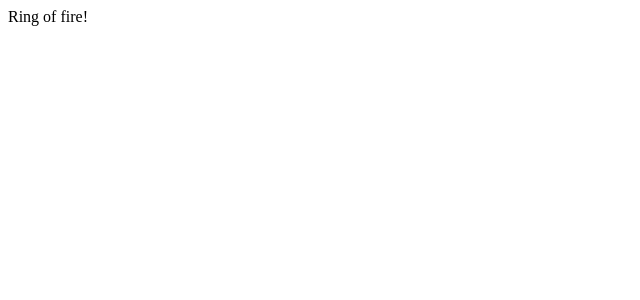
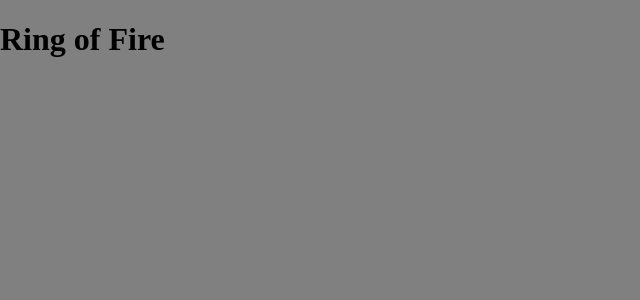
Before and after one commit to matthiasPlank/ringoffire, an Angular app: page / in a window 1280 px wide. Shown: the top 300 px of the page, without its empty margins (0-640 px from the left). Built offline with nearby package versions, Linux system fonts and the light colour scheme.

Commit message:
startScreen

```diff
--- a/src/app/app-routing.module.ts
+++ b/src/app/app-routing.module.ts
@@ -1,7 +1,10 @@
 import { NgModule } from '@angular/core';
 import { RouterModule, Routes } from '@angular/router';
+import { StartScreenComponent } from './start-screen/start-screen.component';
 
-const routes: Routes = [];
+const routes: Routes = [
+  { path: '', component: StartScreenComponent }
+];
 
 @NgModule({
   imports: [RouterModule.forRoot(routes)],
--- a/src/app/app.component.html
+++ b/src/app/app.component.html
@@ -1 +1 @@
-Ring of fire!
+<router-outlet></router-outlet>
--- a/src/app/app.module.ts
+++ b/src/app/app.module.ts
@@ -3,10 +3,12 @@
 
 import { AppRoutingModule } from './app-routing.module';
 import { AppComponent } from './app.component';
+import { StartScreenComponent } from './start-screen/start-screen.component';
 
 @NgModule({
   declarations: [
-    AppComponent
+    AppComponent,
+    StartScreenComponent
   ],
   imports: [
     BrowserModule,
--- /dev/null
+++ b/src/app/start-screen/start-screen.component.html
@@ -0,0 +1,3 @@
+<div id="startScreen">
+    <h1>Ring of Fire</h1>
+</div>
--- /dev/null
+++ b/src/app/start-screen/start-screen.component.scss
@@ -0,0 +1,8 @@
+#startScreen{
+    background-color: gray;
+    height: 100vh;
+    width: 100vw;
+    position: absolute;
+    top:0px;
+    left: 0px;
+}
--- a/src/styles.scss
+++ b/src/styles.scss
@@ -1 +1,4 @@
 /* You can add global styles to this file, and also import other style files */
+body{
+    margin: 0px;
+}
```
Also changed, not shown: src/app/start-screen/start-screen.component.ts (added, +10 -0 lines), 2 other files (tests, documents, lock files or other folders).
